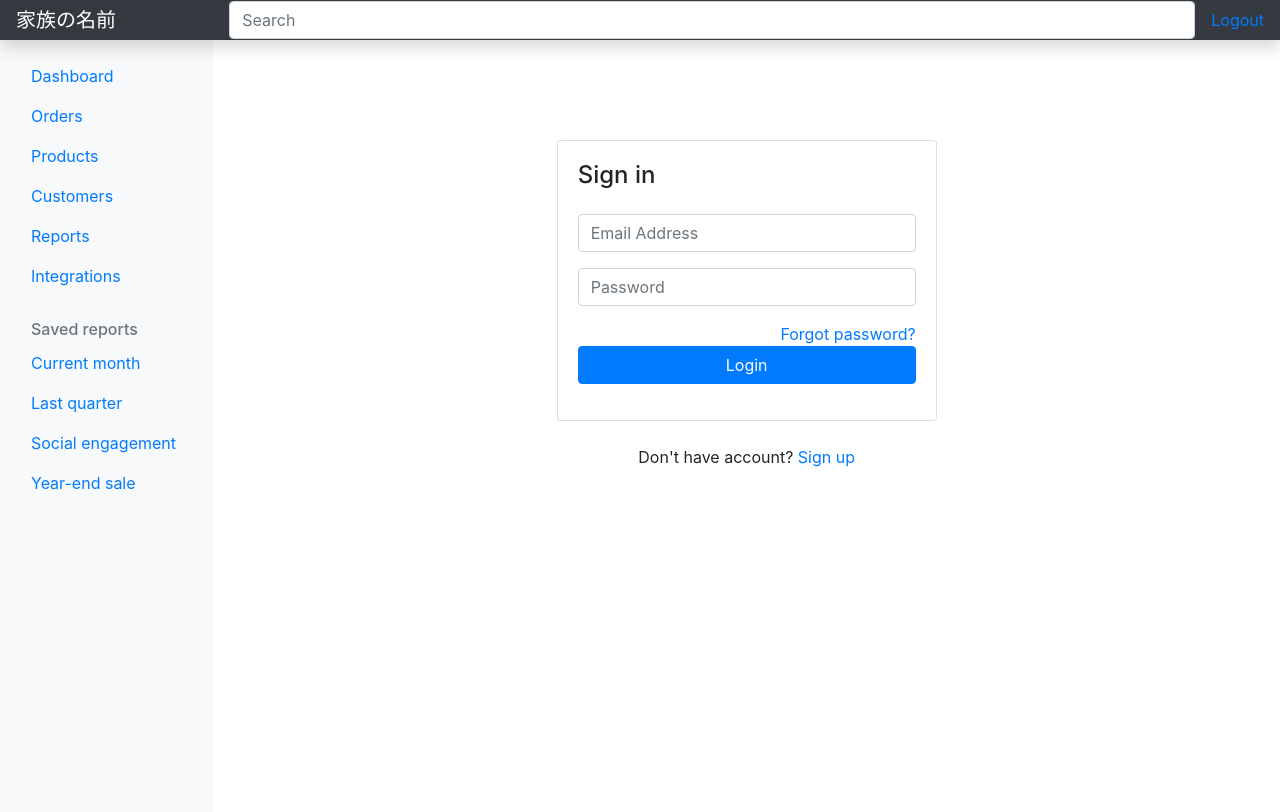
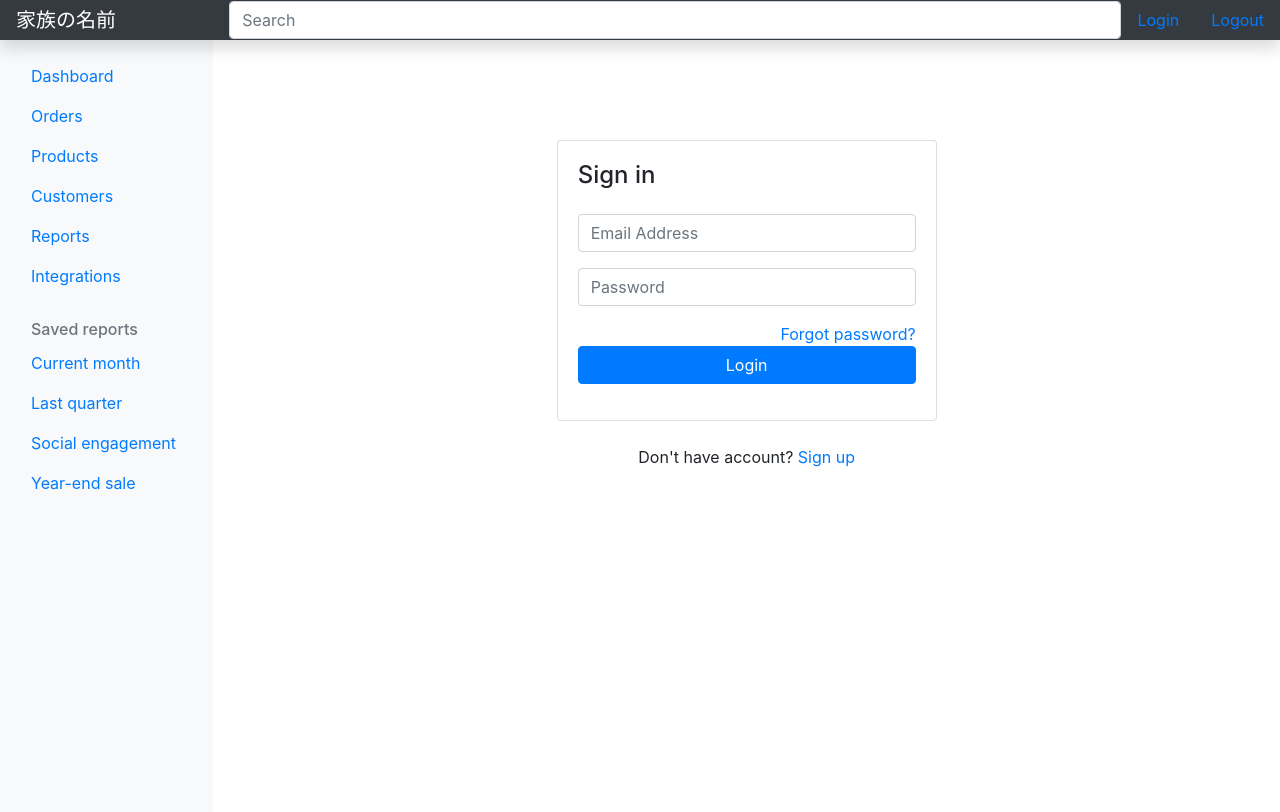
Before and after one commit to of3jlmssoo/small-app-django-bootstrap-django-tables2-, a Django app: page /accounts/login/ in a window 1280 px wide. Run offline with Django 4.2, Linux system fonts and the light colour scheme; some libraries are stand-ins or nearby versions.

Commit message:
login function added to navbar

```diff
--- a/templates/base.html
+++ b/templates/base.html
@@ -85,6 +85,13 @@
         <span class="navbar-toggler-icon"></span>
     </button>
     <input class="form-control form-control-dark w-100" type="text" placeholder="Search" aria-label="Search">
+
+    <ul class="navbar-nav px-3">
+        <li class="nav-item text-nowrap">
+        <!-- <a class="nav-link" href="#">Sign out</a> -->
+        <a href="{% url 'login' %}"> Login</a>
+        </li>
+    </ul>
     <ul class="navbar-nav px-3">
         <li class="nav-item text-nowrap">
         <!-- <a class="nav-link" href="#">Sign out</a> -->
```
